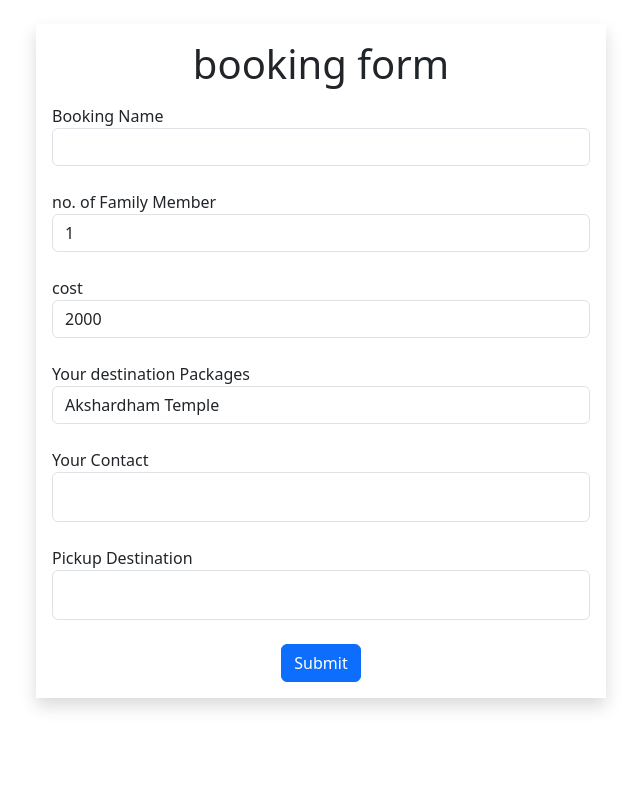
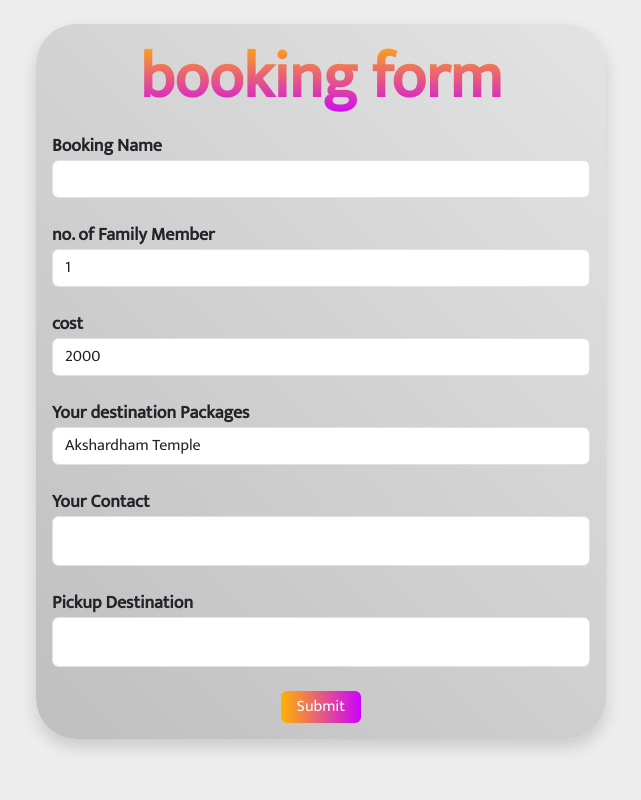
Before and after one commit to theneonstark/Made-A-Trip, a PHP site: page /booking.php?c=1 in a window 1280 px wide. Shown: the whole page, without its empty margins (319-960 px from the left). Run offline with PHP 8.4, Linux system fonts and the light colour scheme; a user stored in the database is signed in; data comes from the database, SQL or seed files in the repository; some web fonts are replaced.

Commit message:
Last page modified

```diff
--- a/booking.php
+++ b/booking.php
@@ -48,12 +48,17 @@ if($exe){
     <!-- bootstrap link  -->
     <link href="https://cdn.jsdelivr.net/npm/bootstrap@5.3.0-alpha1/dist/css/bootstrap.min.css" rel="stylesheet" integrity="sha384-GLhlTQ8iRABdZLl6O3oVMWSktQOp6b7In1Zl3/Jr59b6EGGoI1aFkw7cmDA6j6gD" crossorigin="anonymous">
     <script src="https://cdn.jsdelivr.net/npm/bootstrap@5.3.0-alpha1/dist/js/bootstrap.bundle.min.js" integrity="sha384-w76AqPfDkMBDXo30jS1Sgez6pr3x5MlQ1ZAGC+nuZB+EYdgRZgiwxhTBTkF7CXvN" crossorigin="anonymous"></script>
+    <style>
+        <?php
+        include "style.css";
+        ?>
+    </style>
 </head>
 <body>
 <div class="container">
     <div class="row justify-content-center">
-        <div class="col-lg-6 col-sm-12 shadow mt-4 p-3">
-            <p class="display-6 text-center">booking form</p>
+        <div class="col-lg-6 col-sm-12 shadow mt-4 p-3 seventh">
+            <p class="display-6 text-center gradient-text">booking form</p>
 
             <form action="" name="booking" method="post">
 
@@ -106,7 +111,7 @@ if($exe){
                     <input type="text" class="form-control"  name="address" id="address" style="height:50px;">
                 </div>
                 <br>
-                <div class="text-center">
+                <div class="text-center button">
                 <button type="submit" class="btn btn-primary" name="sub" value="submit">Submit</button>
                 </div>
             </form>
```
